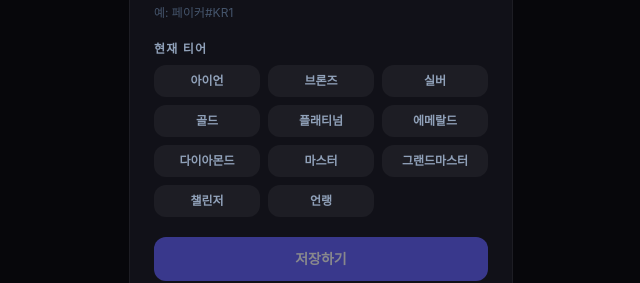
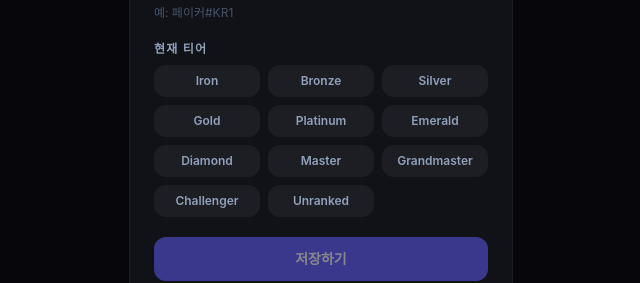
Before and after one commit to D31-Maxverstappen/scrim-platform, a Next.js app: page /onboarding in a window 1280 px wide. Shown: the part 392-675 px from the top of the page, without its empty margins (319-959 px from the left). Built offline with nearby package versions, Linux system fonts and the light colour scheme.

Commit message:
fix: 티어 영어로 변경

```diff
--- a/src/app/onboarding/page.tsx
+++ b/src/app/onboarding/page.tsx
@@ -9,11 +9,11 @@ const GAMES = [
 ]
 
 const LOL_TIERS = [
-  '아이언', '브론즈', '실버', '골드', '플래티넘', '에메랄드', '다이아몬드', '마스터', '그랜드마스터', '챌린저', '언랭',
+  'Iron', 'Bronze', 'Silver', 'Gold', 'Platinum', 'Emerald', 'Diamond', 'Master', 'Grandmaster', 'Challenger', 'Unranked',
 ]
 
 const VAL_TIERS = [
-  '아이언', '브론즈', '실버', '골드', '플래티넘', '다이아몬드', '어센던트', '이모탈', '레디언트', '언랭',
+  'Iron', 'Bronze', 'Silver', 'Gold', 'Platinum', 'Diamond', 'Ascendant', 'Immortal', 'Radiant', 'Unranked',
 ]
 
 export default function OnboardingPage() {
```
